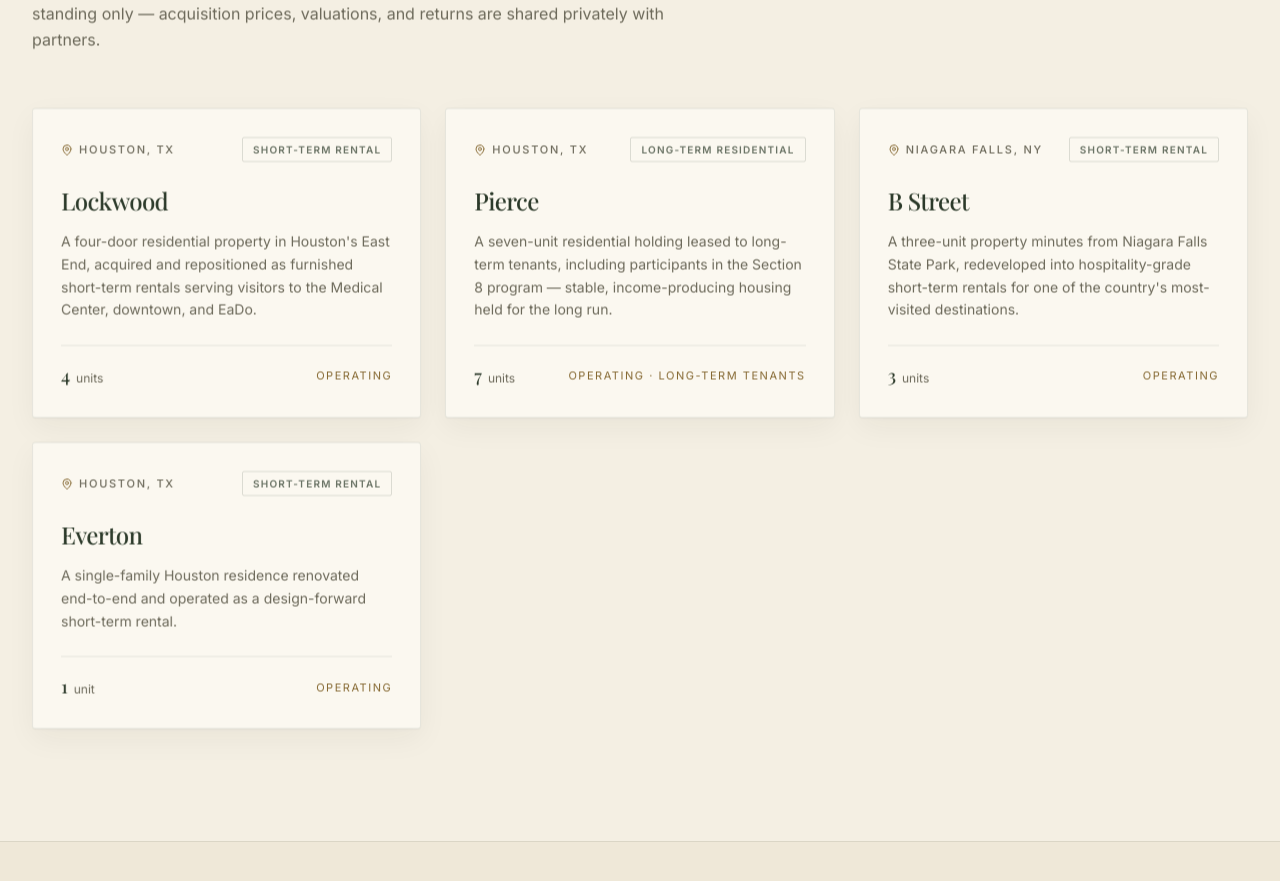
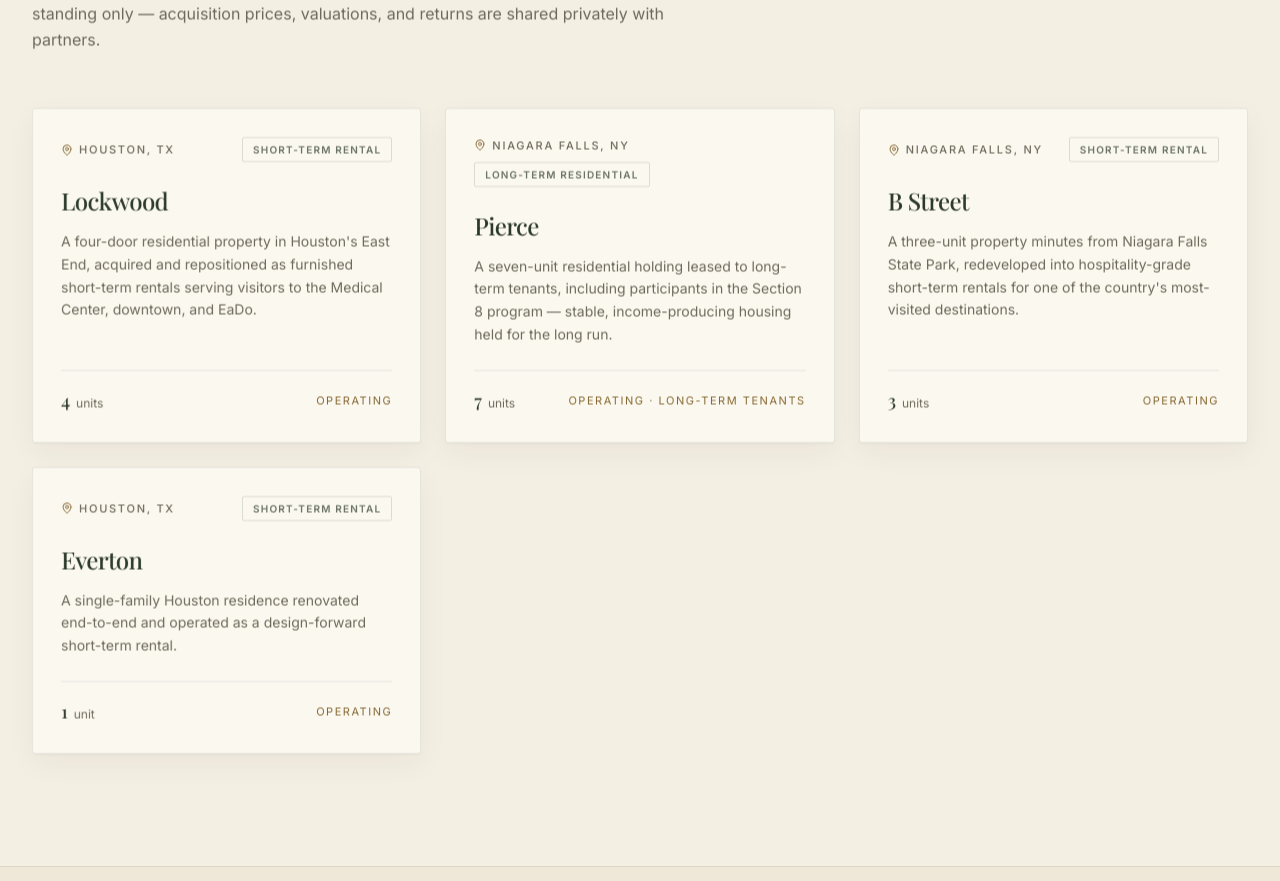
Before and after one commit to brandonlbonomo/priceoptim, a Next.js app: page /portfolio in a window 1280 px wide. Shown: the part 1042-1923 px from the top of the page. Built offline with nearby package versions, Linux system fonts and the light colour scheme; no server answers.

Commit message:
Fix Pierce location: Niagara Falls, NY (was mislabeled Houston, TX)
Co-Authored-By: Claude Opus 4.8 (1M context) <noreply@anthropic.com>

```diff
--- a/src/data/portfolio.ts
+++ b/src/data/portfolio.ts
@@ -37,8 +37,8 @@ export const portfolio: PortfolioAsset[] = [
   {
     id: "pierce",
     name: "Pierce",
-    market: "Houston",
-    state: "TX",
+    market: "Niagara Falls",
+    state: "NY",
     strategy: "Long-term residential",
     units: 7,
     status: "Operating · long-term tenants",
```
